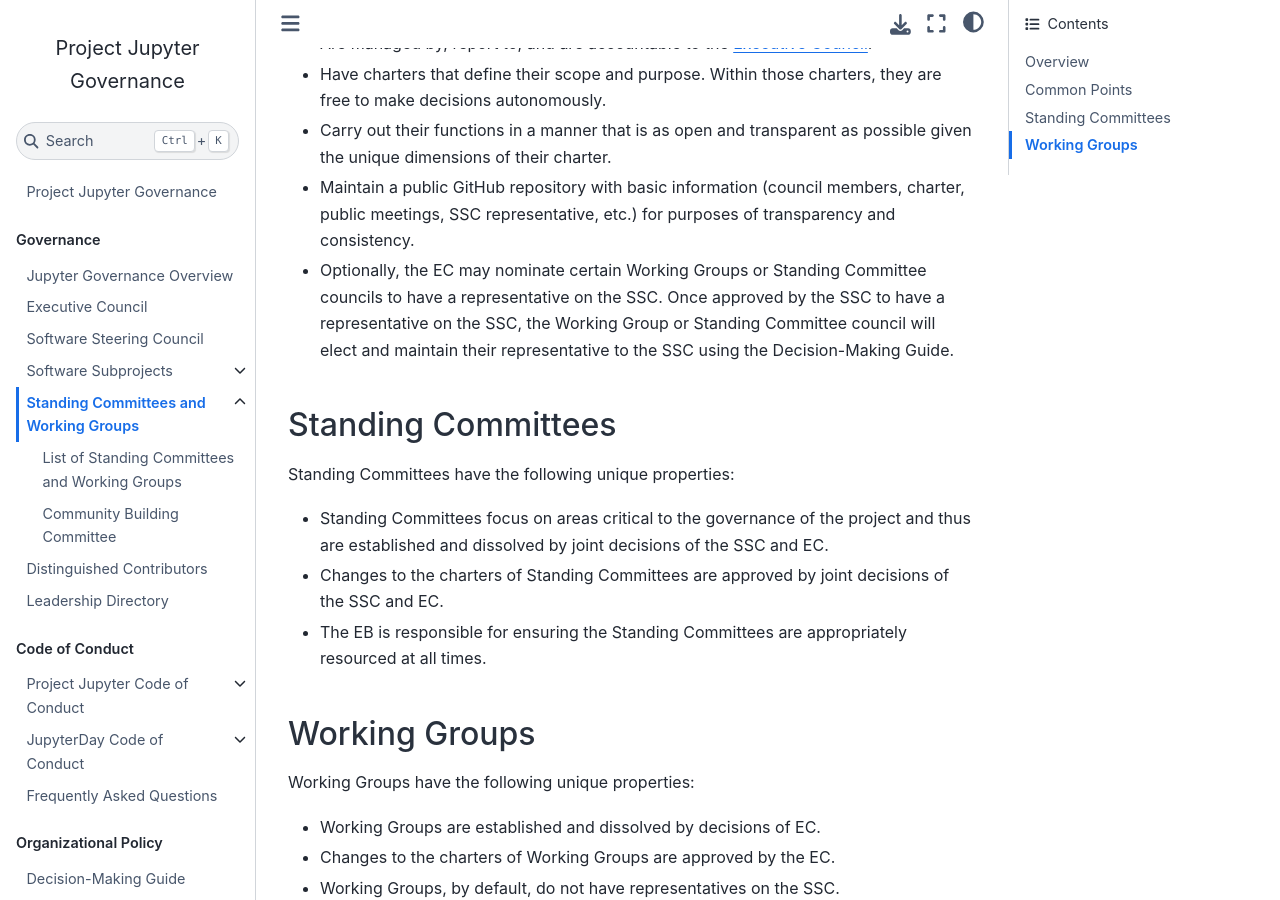
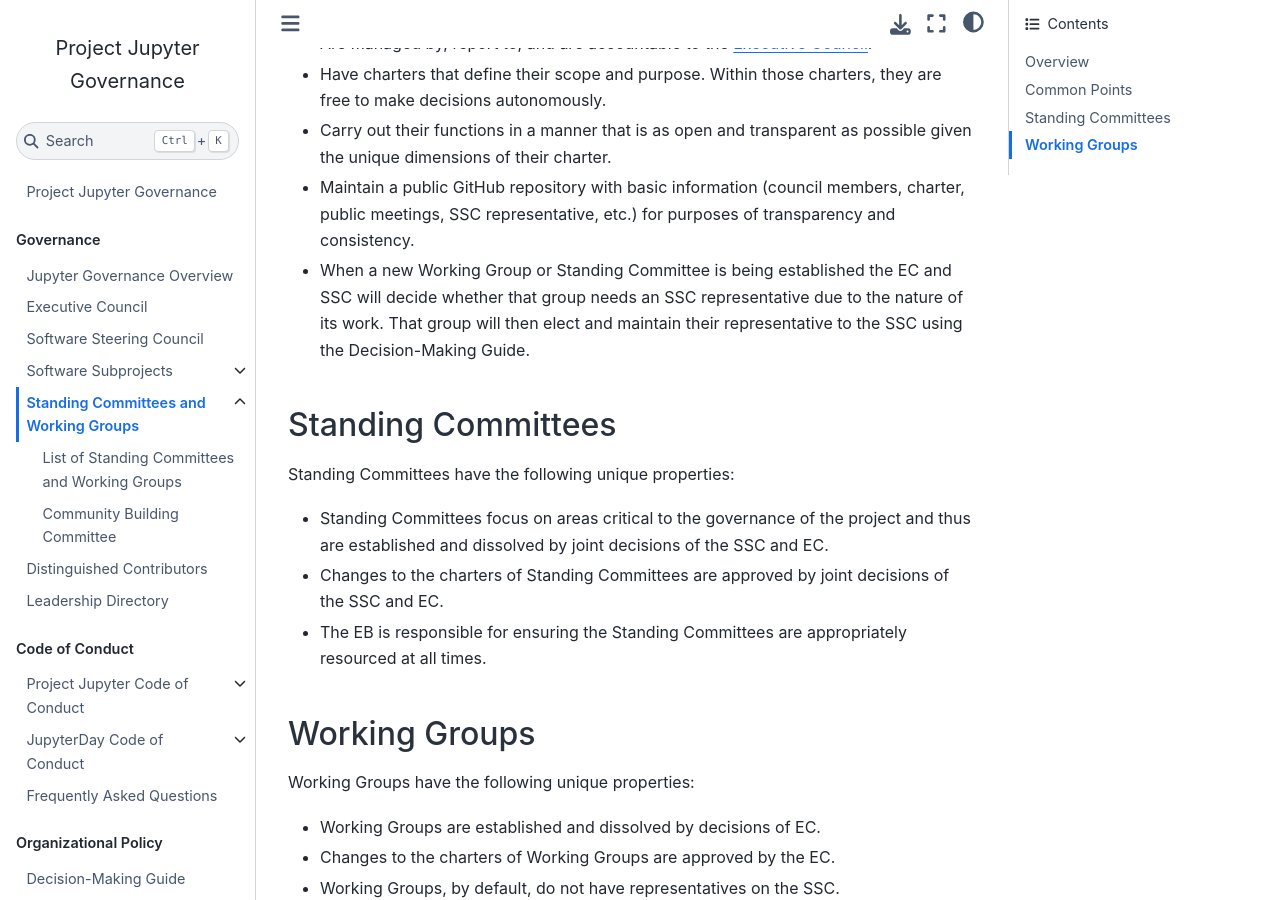
Before and after one commit to jupyter/governance, a Jupyter Book: the page built from standing_committees_and_working_groups.md, in a window 1280 px wide and 900 px high, scrolled down 788 px. Built offline with Jupyter Book 1.0.4 settings and Sphinx 7.4.7 and the Sphinx Book theme 1.1.4, drawn with Linux system fonts in a browser that asks for light colours; pages that are not in the unit, such as notebooks, are missing from menus.

Commit message:
Update standing_committees_and_working_groups.md
More iteration on the language about SSC reps.

```diff
--- a/standing_committees_and_working_groups.md
+++ b/standing_committees_and_working_groups.md
@@ -18,7 +18,7 @@
 - Have charters that define their scope and purpose. Within those charters, they are free to make decisions autonomously.
 - Carry out their functions in a manner that is as open and transparent as possible given the unique dimensions of their charter.
 - Maintain a public GitHub repository with basic information (council members, charter, public meetings, SSC representative, etc.) for purposes of transparency and consistency.
-- Optionally, the EC may nominate certain Working Groups or Standing Committee councils to have a representative on the SSC. Once approved by the SSC to have a representative on the SSC, the Working Group or Standing Committee council will elect and maintain their representative to the SSC using the Decision-Making Guide.
+- When a new Working Group or Standing Committee is being established the EC and SSC will decide whether that group needs an SSC representative due to the nature of its work. That group will then elect and maintain their representative to the SSC using the Decision-Making Guide.
 
 ## Standing Committees
 
```
